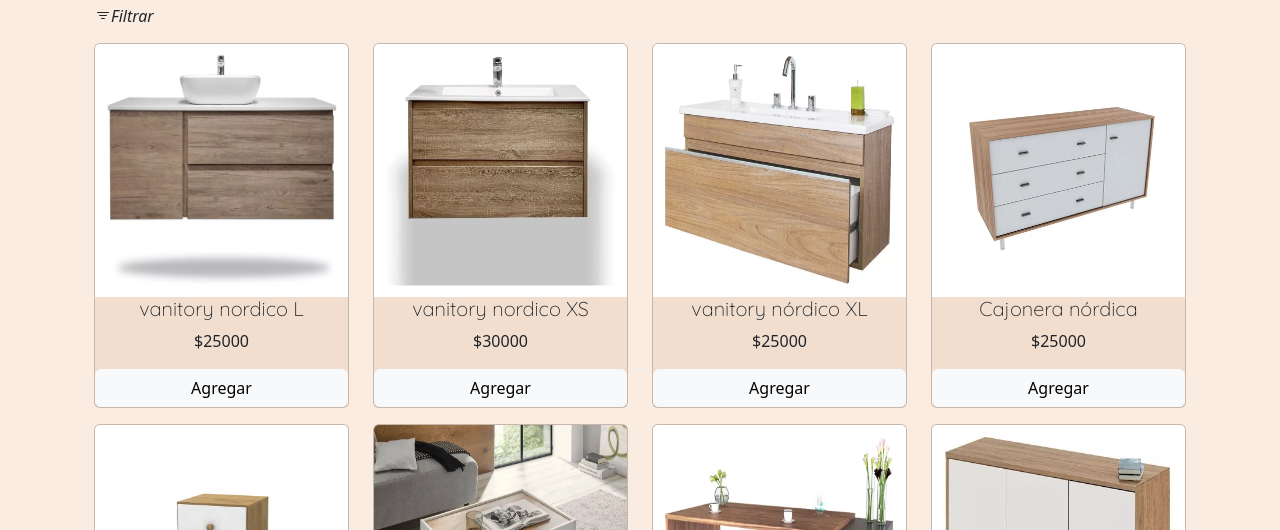
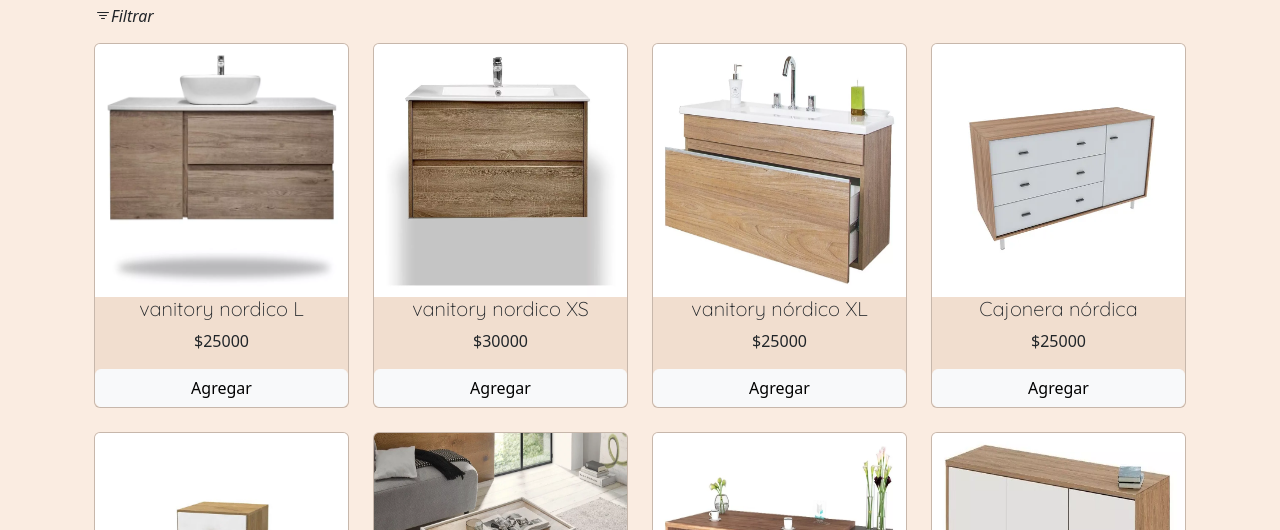
Before and after one commit to MoSiciliano/EntregaFinal_SicilianoMorena, a plain HTML site: page index.html in a window 1280 px wide. Shown: the part 422-952 px from the top of the page. Drawn offline with nearby package versions, Linux system fonts and the light colour scheme; some packages are replaced by stand-ins of ours; a script that the page names is missing.

Commit message:
arreglos minimos

```diff
--- a/js/app.js
+++ b/js/app.js
@@ -36,7 +36,7 @@ function mostrarProductos(producSelect) {
     let content = document.createElement("div");
     content.className = "col-lg-3 col-md-4 col-sm-6 d-flex";
     content.innerHTML = `
-        <div class="card w-100 my-2 shadow-2-strong category">
+        <div class="card w-100 my-2 shadow-2-strong category mb-3">
             <img src="${producto.imagen}" class="card-img-top" style="aspect-ratio: 1 / 1" / alt="${producto.nombrePrincipal}>
             <div class="card-body d-flex flex-column">
                <h5 class="card-title titulo--producto">${producto.nombrePrincipal}</h5>
--- a/scss/partials/global.scss
+++ b/scss/partials/global.scss
@@ -352,6 +352,9 @@ h2{
 
     &:hover{transform:scale(1.1);
         filter:brightness(0.6);}
+        margin-top:4%;
+        margin-bottom:10%;
+
 }
 
 //NOSOTROS
```
Also changed, not shown: css/partials/global.css, css/style.css, 2 other files.
